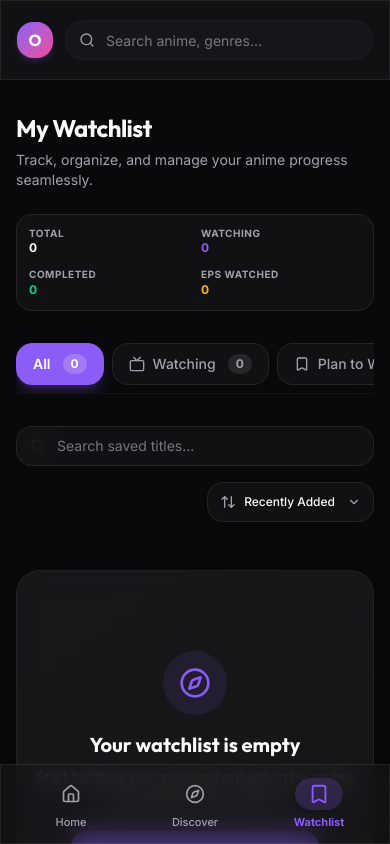
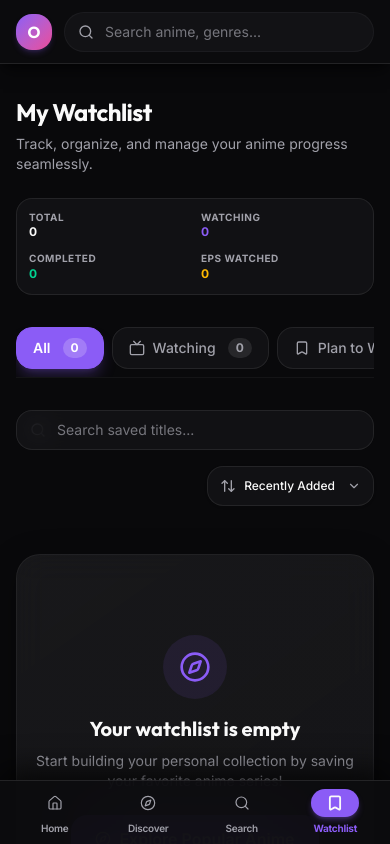
Before and after one commit to rudrarathod/openAnime, a React (Vite) app: page /watchlist in a window 390 px wide. Built offline with nearby package versions, Linux system fonts and the light colour scheme.

Commit message:
style: update layout and styling for TopBar and BottomNav including new search navigation item

```diff
--- a/src/components/layout/BottomNav.tsx
+++ b/src/components/layout/BottomNav.tsx
@@ -1,10 +1,11 @@
 import { Link, useLocation } from "react-router";
-import { Home, Compass, Bookmark } from "lucide-react";
+import { Home, Compass, Search, Bookmark } from "lucide-react";
 import { cn } from "../../utils/cn";
 
 const NAV_ITEMS = [
   { name: "Home", path: "/", icon: Home },
   { name: "Discover", path: "/discover", icon: Compass },
+  { name: "Search", path: "/search", icon: Search },
   { name: "Watchlist", path: "/watchlist", icon: Bookmark },
 ];
 
@@ -14,31 +15,41 @@ export default function BottomNav({ className }: { className?: string }) {
   return (
     <nav
       className={cn(
-        "fixed bottom-0 left-0 right-0 h-20 glass border-t border-border/40 z-40 pb-safe",
+        "fixed bottom-0 left-0 right-0 h-16 bg-[#0c0c0e]/95 backdrop-blur-2xl border-t border-white/10 z-50 shadow-[0_-8px_32px_rgba(0,0,0,0.8)] pb-safe transition-all",
         className
       )}
     >
-      <div className="flex items-center justify-around h-full px-2">
+      <div className="grid grid-cols-4 items-center h-full px-2 max-w-md mx-auto">
         {NAV_ITEMS.map((item) => {
-          const isActive = location.pathname === item.path;
+          const isActive =
+            location.pathname === item.path ||
+            (item.path === "/search" && location.pathname.startsWith("/search"));
+
           return (
             <Link
               key={item.name}
               to={item.path}
-              className="flex flex-col items-center justify-center min-w-[64px] h-full gap-1 group active:scale-95 transition-transform touch-manipulation"
+              className="flex flex-col items-center justify-center h-full gap-1 group active:scale-95 transition-transform touch-manipulation cursor-pointer"
             >
               <div
                 className={cn(
-                  "flex items-center justify-center w-12 h-8 rounded-full transition-all duration-300",
-                  isActive ? "bg-primary/20 text-primary font-bold shadow-sm" : "text-muted-foreground group-active:text-foreground group-hover:text-foreground"
+                  "flex items-center justify-center w-12 h-7 rounded-full transition-all duration-200",
+                  isActive
+                    ? "bg-primary text-primary-foreground shadow-md shadow-primary/30 font-bold"
+                    : "text-muted-foreground group-hover:text-foreground group-active:bg-white/10"
                 )}
               >
-                <item.icon className={cn("w-5 h-5 transition-transform duration-300", isActive ? "scale-110" : "")} />
+                <item.icon
+                  className={cn(
+                    "w-4 h-4 transition-transform duration-200",
+                    isActive ? "scale-110 stroke-[2.5]" : "stroke-[1.8]"
+                  )}
+                />
               </div>
               <span
                 className={cn(
-                  "text-[11px] font-medium transition-colors",
-                  isActive ? "text-primary font-bold" : "text-muted-foreground group-active:text-foreground group-hover:text-foreground"
+                  "text-[10px] font-semibold tracking-tight transition-colors",
+                  isActive ? "text-primary font-bold" : "text-muted-foreground group-hover:text-foreground"
                 )}
               >
                 {item.name}
--- a/src/components/layout/TopBar.tsx
+++ b/src/components/layout/TopBar.tsx
@@ -63,7 +63,7 @@ export default function TopBar() {
   };
 
   return (
-    <header className="h-20 shrink-0 sticky top-0 z-20 glass border-b border-border/40 px-4 sm:px-6 flex items-center justify-between gap-3">
+    <header className="h-16 sm:h-20 shrink-0 sticky top-0 z-40 bg-[#0c0c0e]/95 backdrop-blur-2xl border-b border-white/10 shadow-lg shadow-black/50 px-4 sm:px-6 flex items-center justify-between gap-3 transition-all">
       {/* Brand / Logo */}
       <Link to="/" className="flex items-center gap-2.5 shrink-0">
         <div className="w-9 h-9 rounded-xl bg-gradient-to-br from-primary to-accent flex items-center justify-center shadow-md shadow-primary/20">
```
